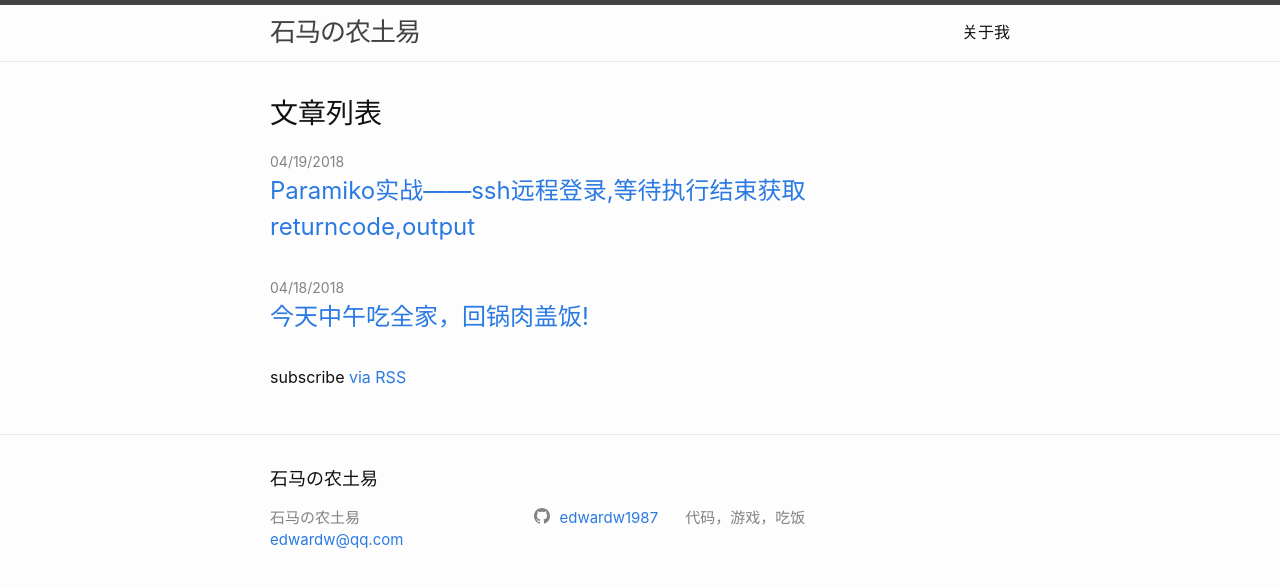
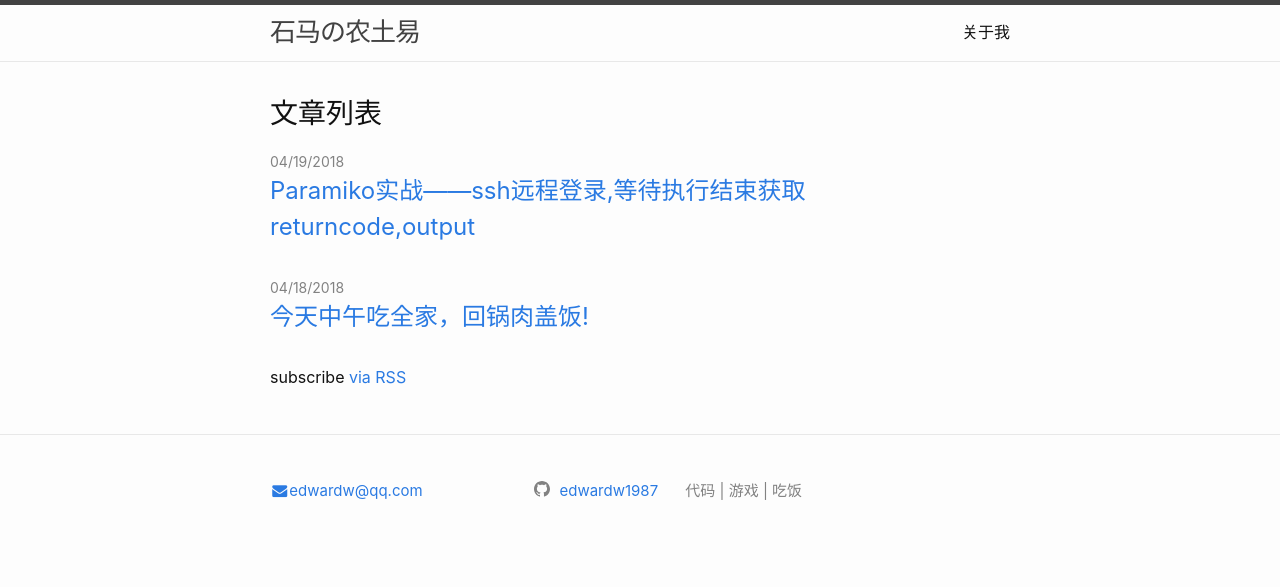
Before and after one commit to edwardw1987/edwardw1987.github.io, a Jekyll site: the page built from index.md, in a window 1280 px wide. Shown: the top 587 px of the page. Built offline with Jekyll 4.4.1, drawn with Linux system fonts in a browser that asks for light colours.

Commit message:
add fontawesome

```diff
--- a/_config.yml
+++ b/_config.yml
@@ -16,7 +16,7 @@
 title: 石马の农土易
 email: edwardw@qq.com
 description: >- # this means to ignore newlines until "baseurl:"
-  代码，游戏，吃饭
+  代码 | 游戏 | 吃饭
 baseurl: "" # the subpath of your site, e.g. /blog
 url: "" # the base hostname & protocol for your site, e.g. http://example.com
 # twitter_username: jekyllrb
@@ -28,6 +28,7 @@ markdown: kramdown
 plugins:
   - jekyll-feed
 timezone: Asia/Shanghai
+author: Edward
 # Exclude from processing.
 # The following items will not be processed, by default. Create a custom list
 # to override the default setting.
--- a/_includes/footer.html
+++ b/_includes/footer.html
@@ -2,21 +2,19 @@
   <data class="u-url" href="{{ "/" | relative_url }}"></data>
 
   <div class="wrapper">
-
-    <h2 class="footer-heading">{{ site.title | escape }}</h2>
+    <h2 class="footer-heading"></h2>
 
     <div class="footer-col-wrapper">
       <div class="footer-col footer-col-1">
         <ul class="contact-list">
           <li class="p-name">
-            {%- if site.author -%}
-              {{ site.author | escape }}
-            {%- else -%}
-              {{ site.title | escape }}
-            {%- endif -%}
             </li>
             {%- if site.email -%}
-            <li><a class="u-email" href="mailto:{{ site.email }}">{{ site.email }}</a></li>
+            <li>
+              <a class="u-email" href="mailto:{{ site.email }}">
+                <i class="fa fa-fw fa-envelope"></i>{{ site.email }}
+              </a>
+            </li>
             {%- endif -%}
         </ul>
       </div>
--- a/_includes/head.html
+++ b/_includes/head.html
@@ -6,6 +6,7 @@
 
 
   {%- seo -%}
+  <link href="https://cdn.bootcss.com/font-awesome/4.7.0/css/font-awesome.min.css" rel="stylesheet">
   <link rel="stylesheet" href="{{ "/assets/main.css" | relative_url }}">
   {%- feed_meta -%}
   {%- if jekyll.environment == 'production' and site.google_analytics -%}
```
